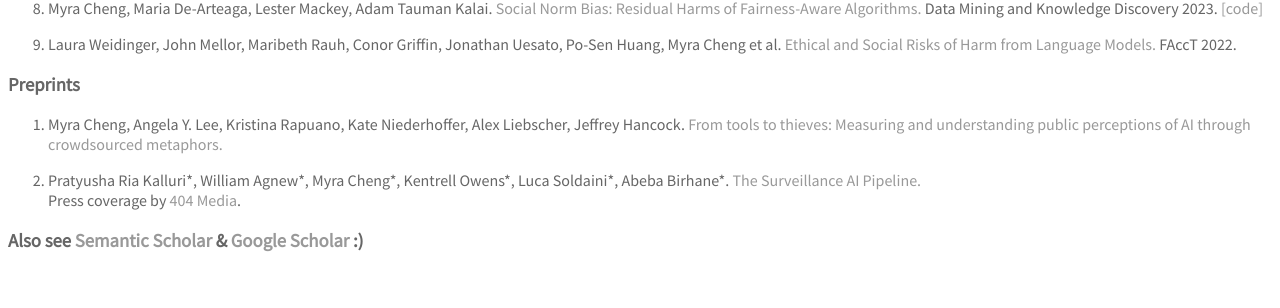
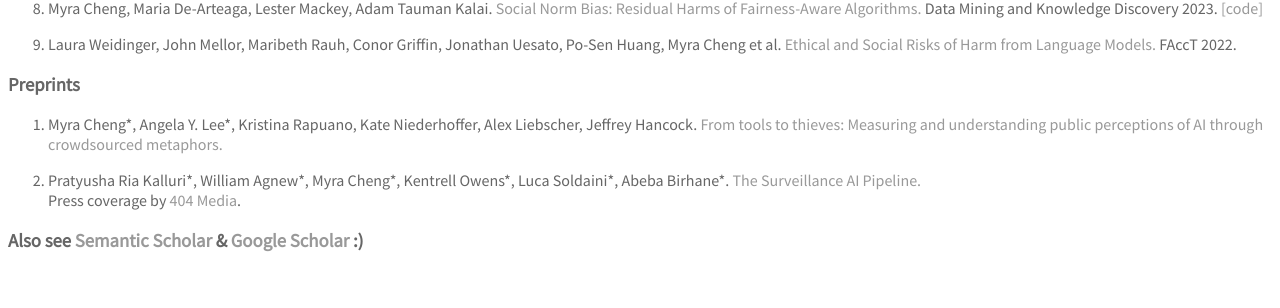
Before and after one commit to myracheng/myracheng.github.io, a Jekyll site: the page built from research.md, in a window 1280 px wide. Shown: the part 717-1025 px from the top of the page. Built offline with Jekyll 4.4.1, drawn with Linux system fonts in a browser that asks for light colours; some web fonts are replaced; our own code applies the rules of GitHub Pages for plain Markdown files.

```diff
--- a/research.md
+++ b/research.md
@@ -23,7 +23,7 @@ Press coverage by [Scientific American](https://www.scientificamerican.com/artic
 
 ### Preprints
 
-1. Myra Cheng, Angela Y. Lee, Kristina Rapuano, Kate Niederhoffer, Alex Liebscher, Jeffrey Hancock. [From tools to thieves: Measuring and understanding public perceptions of AI through crowdsourced metaphors.](https://www.arxiv.org/pdf/2501.18045)
+1. Myra Cheng\*, Angela Y. Lee\*, Kristina Rapuano, Kate Niederhoffer, Alex Liebscher, Jeffrey Hancock. [From tools to thieves: Measuring and understanding public perceptions of AI through crowdsourced metaphors.](https://www.arxiv.org/pdf/2501.18045)
 
 2. Pratyusha Ria Kalluri\*, William Agnew\*, Myra Cheng\*, Kentrell Owens\*, Luca Soldaini\*, Abeba Birhane\*. [The Surveillance AI Pipeline.](https://arxiv.org/pdf/2309.15084.pdf)
 <span  class="subline">Press coverage by [404 Media](https://www.404media.co/how-the-surveillance-ai-pipeline-literally-objectifies-human-beings/).</span>
```
